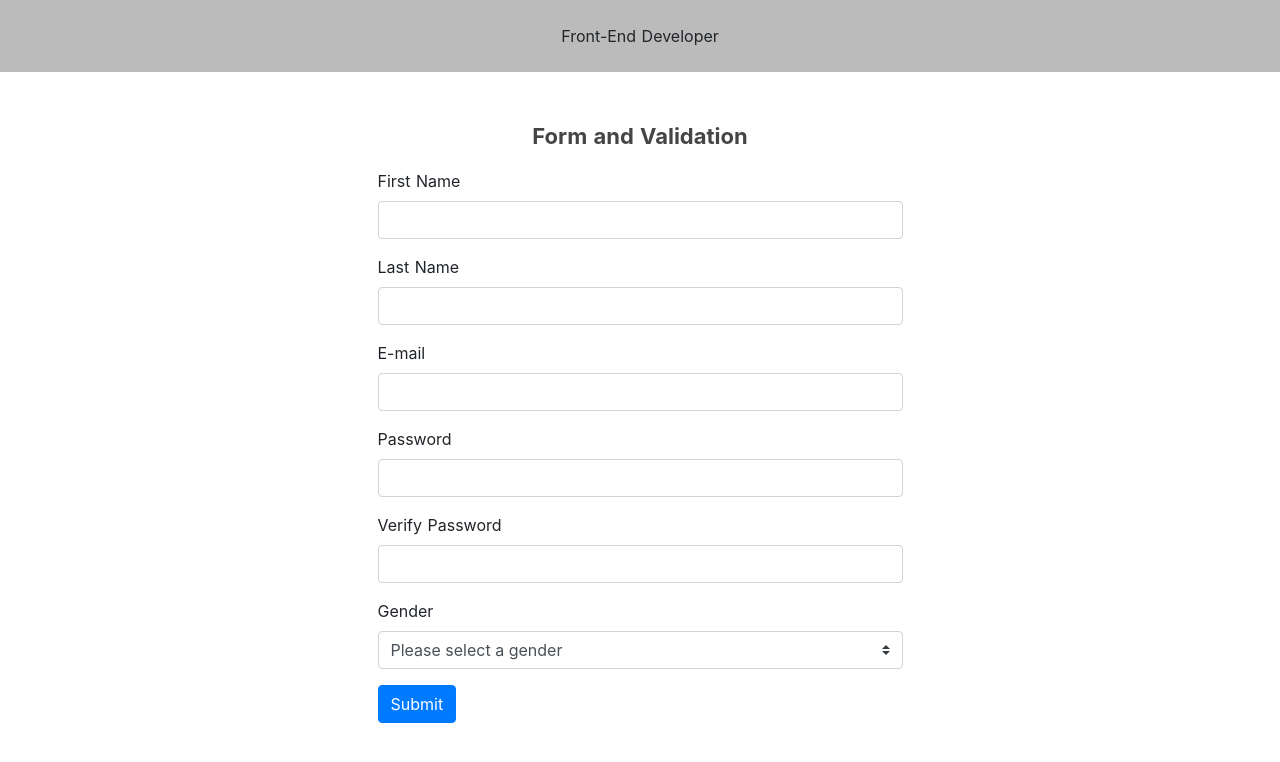
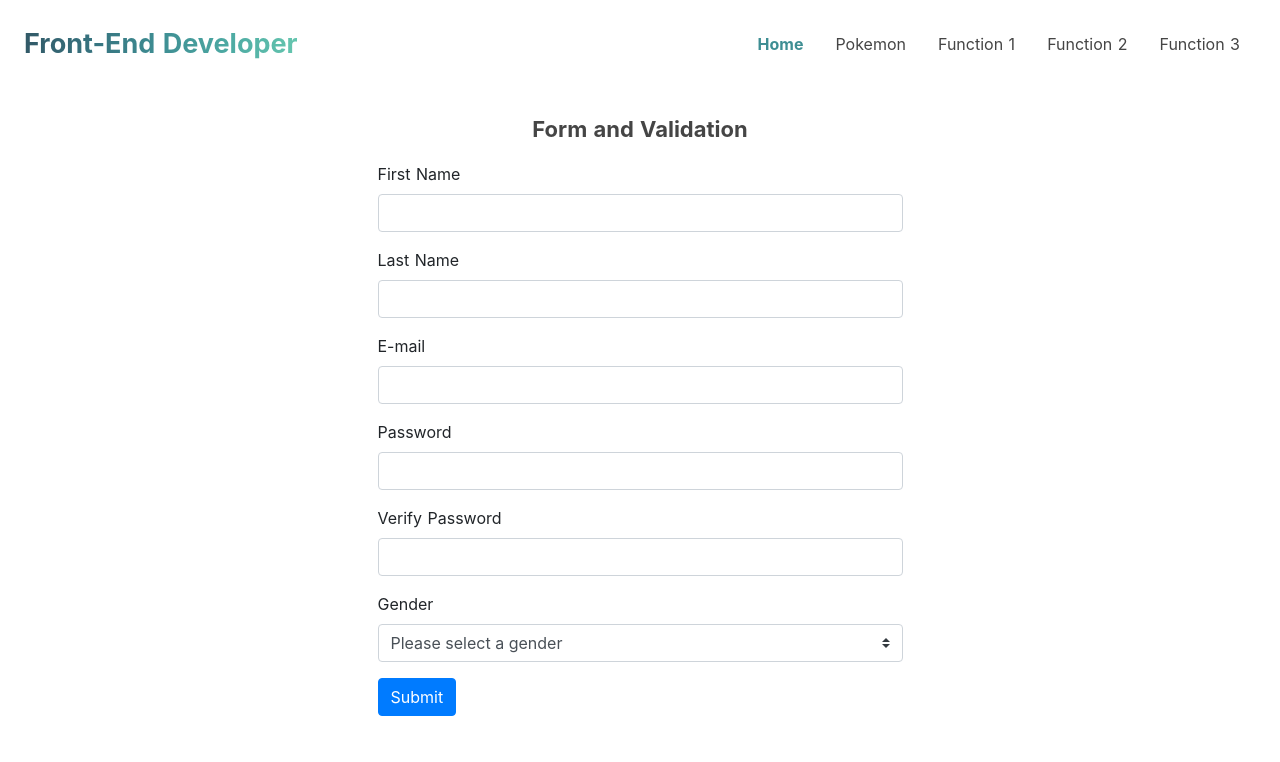
Before and after one commit to taweewat-tk/paiduaykanmai, a Nuxt app: page / in a window 1280 px wide. Shown: the top 762 px of the page. Built offline with nearby package versions, Linux system fonts and the light colour scheme.

Commit message:
change layout & component

```diff
--- a/components/Header.vue
+++ b/components/Header.vue
@@ -1,5 +1,49 @@
 <template>
-  <div class="d-flex justify-content-center py-4" style="background-color:#bbb;">
-    Front-End Developer
+  <div class="d-flex justify-content-between p-4">
+    <div class="logo">
+      Front-End Developer
+    </div>
+
+    <div class="d-flex justify-content-center">
+      <b-nav pills align="center">
+        <b-nav-item to="/" exact exact-active-class="active">
+          Home
+        </b-nav-item>
+        <b-nav-item to="/pokemon" exact exact-active-class="active">
+          Pokemon
+        </b-nav-item>
+        <b-nav-item to="/function1" exact exact-active-class="active">
+          Function 1
+        </b-nav-item>
+        <b-nav-item to="/function2" exact exact-active-class="active">
+          Function 2
+        </b-nav-item>
+        <b-nav-item to="/function3" exact exact-active-class="active">
+          Function 3
+        </b-nav-item>
+      </b-nav>
+    </div>
   </div>
 </template>
+
+<style>
+  .logo{
+    font-size: 27px;
+    font-weight: bold;
+    background-image: linear-gradient(-90deg, #65c6af, #4daaa3, #3e8e93, #37737f, #325967);
+    -webkit-background-clip: text;
+    -webkit-text-fill-color: transparent;
+  }
+  .active{
+    color: #3e8e93 !important;
+    background-color: #fff !important;
+    font-weight: bold;
+  }
+  .nav-link{
+    color:#454545;
+  }
+  .nav-link:hover{
+    color: #3e8e93 !important;
+    background-color: #fff !important;
+  }
+</style>
--- a/layouts/default.vue
+++ b/layouts/default.vue
@@ -1,9 +1,6 @@
 <template>
   <div>
     <Header />
-    <div class="pt-4">
-      <Menu />
-    </div>
     <div class="container py-4">
       <Nuxt />
     </div>
```
